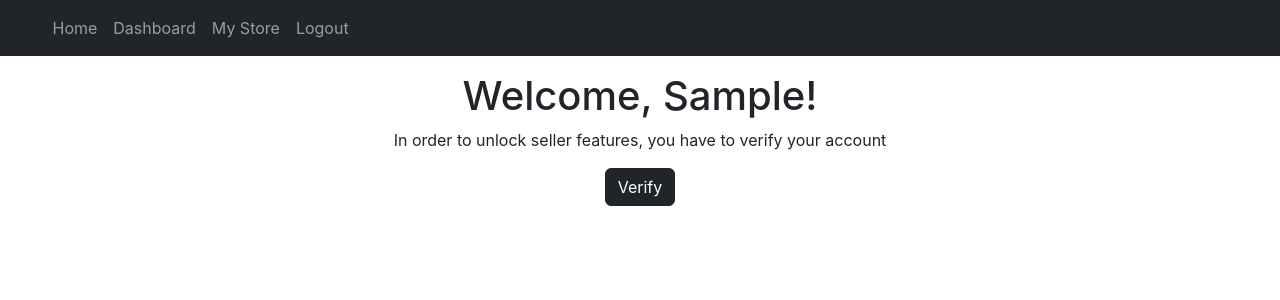
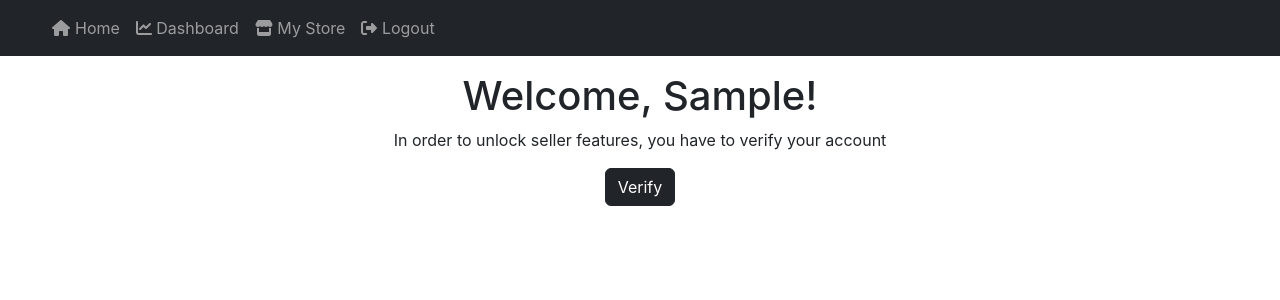
Before and after one commit to GDipSA54Team3/live-selling-app-frontend, a React (Create React App) app: page /verification in a window 1280 px wide. Shown: the top 300 px of the page. Built offline with nearby package versions, Linux system fonts and the light colour scheme; sample sign-in values are in the browser's storage.

Commit message:
added icons

```diff
--- a/src/component/Home.js
+++ b/src/component/Home.js
@@ -2,6 +2,8 @@ import React, { Component } from "react";
 import LoginDataService from "../Services/LoginDataService";
 import NavBar from "./NavBar";
 import { withRouter } from './withRouter';
+import { faRightToBracket, faUserPlus } from "@fortawesome/free-solid-svg-icons";
+import { FontAwesomeIcon } from '@fortawesome/react-fontawesome';
 
 
 class Home extends Component {
@@ -96,12 +98,8 @@ class Home extends Component {
                                     name="password"
                                 />
                             </div>
-                            <button onClick={this.submit} className="btn btn-dark my-2">
-                                Sign in
-                            </button>
-                            <button onClick={this.register} className="btn btn-outline-dark ms-2">
-                                Register
-                            </button>
+                            <button onClick={this.submit} className="btn btn-dark my-2"><FontAwesomeIcon icon={faRightToBracket} /> Sign in</button>
+                            <button onClick={this.register} className="btn btn-outline-dark ms-2"><FontAwesomeIcon icon={faUserPlus} /> Register</button>
                             {this.state.errorMsg === "" ? null : <p style={{ color: "#ff0000" }}>{this.state.errorMsg}</p>}
                         </div>
                     </div>
--- a/src/component/NavBar.js
+++ b/src/component/NavBar.js
@@ -1,5 +1,7 @@
 import React from 'react';
 import { Link } from 'react-router-dom';
+import { faHouse, faChartLine, faStore, faRightFromBracket } from "@fortawesome/free-solid-svg-icons";
+import { FontAwesomeIcon } from '@fortawesome/react-fontawesome';
 
 function NavBar() {
     const user = JSON.parse(sessionStorage.getItem('user'));
@@ -11,37 +13,19 @@ function NavBar() {
 
         <nav className="navbar navbar-expand navbar-dark bg-dark">
             <div className="navbar-nav mr-auto">
-                <li>
-                    Demo
-                </li>
-                <li className="nav-item">
-                    <Link to={"/home"} className="nav-link">
-                        Home
-                    </Link>
-                </li>
+                <li>Demo</li>
+                <li className="nav-item"><Link to={"/home"} className="nav-link"><FontAwesomeIcon icon={faHouse} /> Home</Link></li>
                 {
                     !user ? null :
                         <>
                             {
                                 user.isVerified === false ? null :
                                     <>
-                                        <li className="nav-item">
-                                            <Link to={"/dashboard"} className="nav-link">
-                                                Dashboard
-                                            </Link>
-                                        </li>
-                                        <li className="nav-item">
-                                            <Link to={"/mystore"} className="nav-link">
-                                                My Store
-                                            </Link>
-                                        </li>
+                                        <li className="nav-item"><Link to={"/dashboard"} className="nav-link"><FontAwesomeIcon icon={faChartLine} /> Dashboard</Link></li>
+                                        <li className="nav-item"><Link to={"/mystore"} className="nav-link"><FontAwesomeIcon icon={faStore} /> My Store</Link></li>
                                     </>
                             }
-                            <li className="nav-item">
-                                <Link onClick={logout} to={"/home"} className="nav-link">
-                                    Logout
-                                </Link>
-                            </li>
+                            <li className="nav-item"><Link onClick={logout} to={"/home"} className="nav-link"><FontAwesomeIcon icon={faRightFromBracket} /> Logout</Link></li>
                         </>
                 }
             </div>
--- a/src/component/ProductList.js
+++ b/src/component/ProductList.js
@@ -2,7 +2,7 @@ import React, { Component } from "react";
 import ProductDataService from "../Services/ProductDataService"
 import { withRouter } from "./withRouter";
 import { Card, InputGroup, FormControl, Button } from "react-bootstrap";
-import { faStepBackward, faStepForward, faBackwardFast, faForwardFast, faSort, faMagnifyingGlass } from "@fortawesome/free-solid-svg-icons";
+import { faStepBackward, faStepForward, faBackwardFast, faForwardFast, faSort, faMagnifyingGlass, faRefresh } from "@fortawesome/free-solid-svg-icons";
 import { FontAwesomeIcon } from '@fortawesome/react-fontawesome';
 import Stack from 'react-bootstrap/Stack';
 import NavBar from "./NavBar";
@@ -226,9 +226,9 @@ class ProductList extends Component {
                                             name="search"
                                         />
                                     </div>
-                                    <button onClick={this.searchProduct} className="btn btn-outline-dark">Search <FontAwesomeIcon icon={faMagnifyingGlass} /></button>
+                                    <button onClick={this.searchProduct} className="btn btn-outline-dark"><FontAwesomeIcon icon={faMagnifyingGlass} /> Search</button>
                                     <button onClick={() => this.props.navigate('/addproduct')} className="btn btn-outline-dark">Add Product</button>
-                                    <button onClick={() => this.retrieveProducts(this.state.currentUser.id)} className="btn btn-outline-dark">Refresh</button>
+                                    <button onClick={() => this.retrieveProducts(this.state.currentUser.id)} className="btn btn-outline-dark"><FontAwesomeIcon icon={faRefresh} /></button>
                                 </Stack>
                             </div>
                         </div>
```
Also changed, not shown: src/component/MyStore.js (+27 -11 lines).
